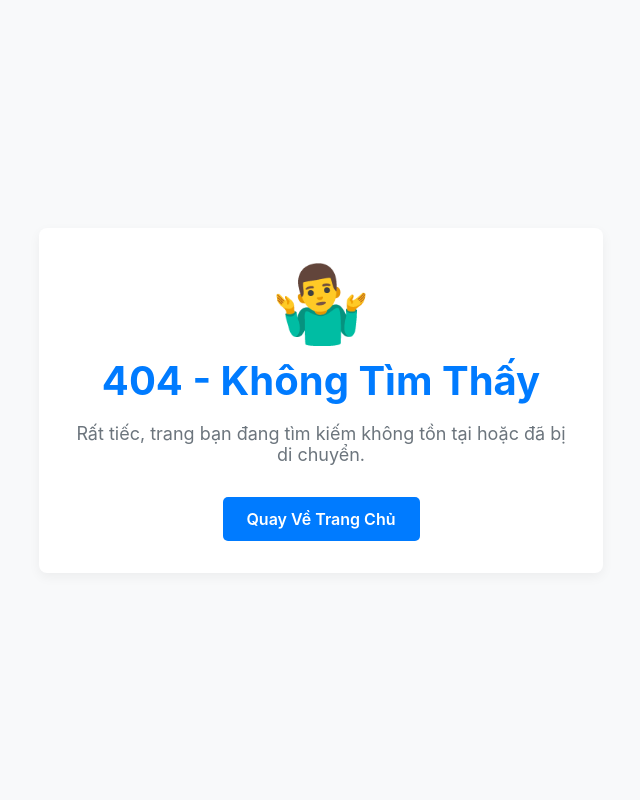
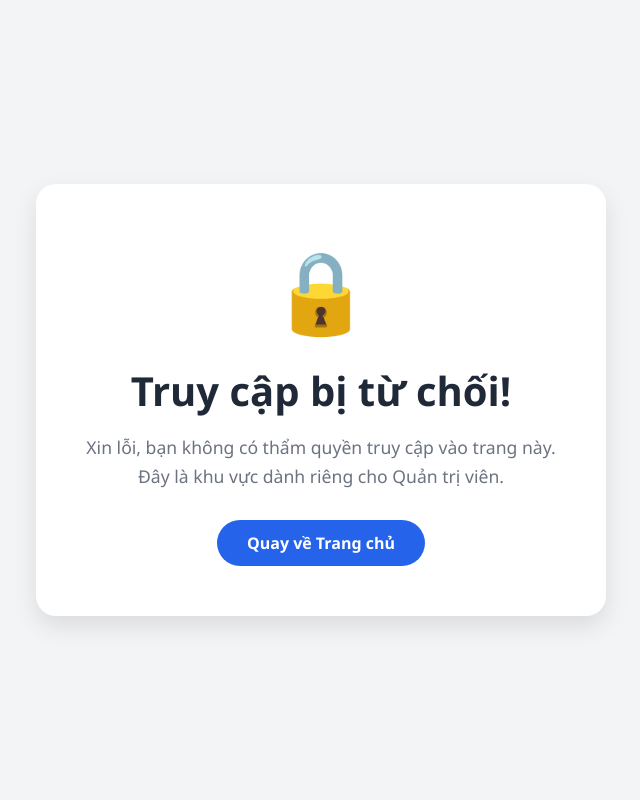
Before and after one commit to tuyetngan-24it/webshopca, a PHP site: page /uploads/app/views/components/status/notpermission.php in a window 1280 px wide. Shown: the whole page, without its empty margins (319-959 px from the left). Run offline with PHP 8.4, Linux system fonts and the light colour scheme; some libraries are stand-ins or nearby versions.

Commit message:
First commit - Đẩy code lần đầu

```diff
--- a/app/controllers/admin/AdminController.php
+++ b/app/controllers/admin/AdminController.php
@@ -16,7 +16,7 @@ class AdminController extends Controller
     $freshUser = $this->userModel->checkRole($userId);
     $_SESSION['user']['role'] = $freshUser;
     if ($_SESSION['user']['role'] != 'admin') {
-      echo "Bạn không có quyền truy cập vào hệ thống quản lý";
+      $this->render('/components/status/notpermission');
       exit();
     }
   }
--- a/app/models/AddressModel.php
+++ b/app/models/AddressModel.php
@@ -24,7 +24,7 @@ class AddressModel extends Model
         public function Addward($wardName)
     {
         $this->table = 'wards';
-        $wardId  = 0;
+        $wardId  = 0;  //  khu vực id mặc định là 0
         $sql = "SELECT * FROM wards WHERE name = '$wardName'";
         $result = $this->query($sql);
         if ($result->num_rows != 0) {
--- a/app/models/OrderDetailModel.php
+++ b/app/models/OrderDetailModel.php
@@ -16,9 +16,10 @@ class OrderDetailModel extends Model
 
         // 2. Viết câu SQL JOIN với bảng products
         // Giả sử: bảng orderdetails có cột 'productId' nối với bảng products cột 'id'
-        $sql = "SELECT orderdetails.*, products.name, products.img
+        $sql = "SELECT orderdetails.*, reviews.rating , products.name, products.img
                 FROM orderdetails
                 JOIN products ON orderdetails.productId = products.id
+                LEFT JOIN reviews ON orderdetails.orderId = reviews.orderid AND orderdetails.productId = reviews.product_id
                 WHERE orderdetails.orderId = $orderId";
 
         // 3. Thực thi
--- /dev/null
+++ b/app/views/components/status/notpermission.php
@@ -0,0 +1,66 @@
+<!DOCTYPE html>
+<html lang="vi">
+<head>
+    <meta charset="UTF-8">
+    <meta name="viewport" content="width=device-width, initial-scale=1.0">
+    <title>403 - Truy cập bị từ chối</title>
+    <style>
+        body {
+            background-color: #f3f4f6;
+            display: flex;
+            align-items: center;
+            justify-content: center;
+            height: 100vh;
+            margin: 0;
+            font-family: 'Segoe UI', sans-serif;
+        }
+        .container {
+            text-align: center;
+            background: white;
+            padding: 50px;
+            border-radius: 20px;
+            box-shadow: 0 10px 25px rgba(0,0,0,0.1);
+            max-width: 500px;
+        }
+        .lock-icon {
+            font-size: 80px;
+            color: #ef4444; /* Màu đỏ cảnh báo */
+            margin-bottom: 20px;
+        }
+        h1 {
+            margin: 0;
+            font-size: 2.5em;
+            color: #1f2937;
+        }
+        p {
+            color: #6b7280;
+            font-size: 1.1em;
+            margin: 15px 0 30px;
+            line-height: 1.6;
+        }
+        .btn-home {
+            background-color: #2563eb;
+            color: white;
+            text-decoration: none;
+            padding: 12px 30px;
+            border-radius: 50px;
+            font-weight: 600;
+            transition: all 0.3s;
+            display: inline-block;
+        }
+        .btn-home:hover {
+            background-color: #1d4ed8;
+            transform: translateY(-2px);
+            box-shadow: 0 5px 15px rgba(37, 99, 235, 0.3);
+        }
+    </style>
+</head>
+<body>
+    <div class="container">
+        <div class="lock-icon">🔒</div>
+        <h1>Truy cập bị từ chối!</h1>
+        <p>Xin lỗi, bạn không có thẩm quyền truy cập vào trang này. <br>Đây là khu vực dành riêng cho Quản trị viên.</p>
+        <a href="<?php echo ROOTLINK ?>" class="btn-home">Quay về Trang chủ</a>
+    </div>
+</body>
+</html>
--- a/configs/database.php
+++ b/configs/database.php
@@ -4,5 +4,5 @@ $config['database'] = [
     'username' => 'root',
     'password' => null,
     'database' => 'shopcathuysinh',
-    'port'=>3308
+    'port'=>3306
 ];
```
Also changed, not shown: app/models/DashboardModel.php (+8 -8 lines), app/models/ProductModel.php (+19 -3 lines), app/views/components/About.php (+6 -6 lines), app/views/components/Cart.php (+15 -5 lines), app/views/components/ReviewProduct.php (+92 -23 lines), public/assets/css/cart.css, public/assets/js/categories.js, public/assets/js/pagetination.js, public/uploads/1764565632_manh.jpg (deleted), public/uploads/1764565650_manh.jpg (deleted), public/uploads/1764565714_manh.jpg (deleted), public/uploads/1764565879_manh.jpg (deleted), public/uploads/1764681290_unnamed.jpg (deleted), public/uploads/1765449256_vot_tep_37.jpg (added).
